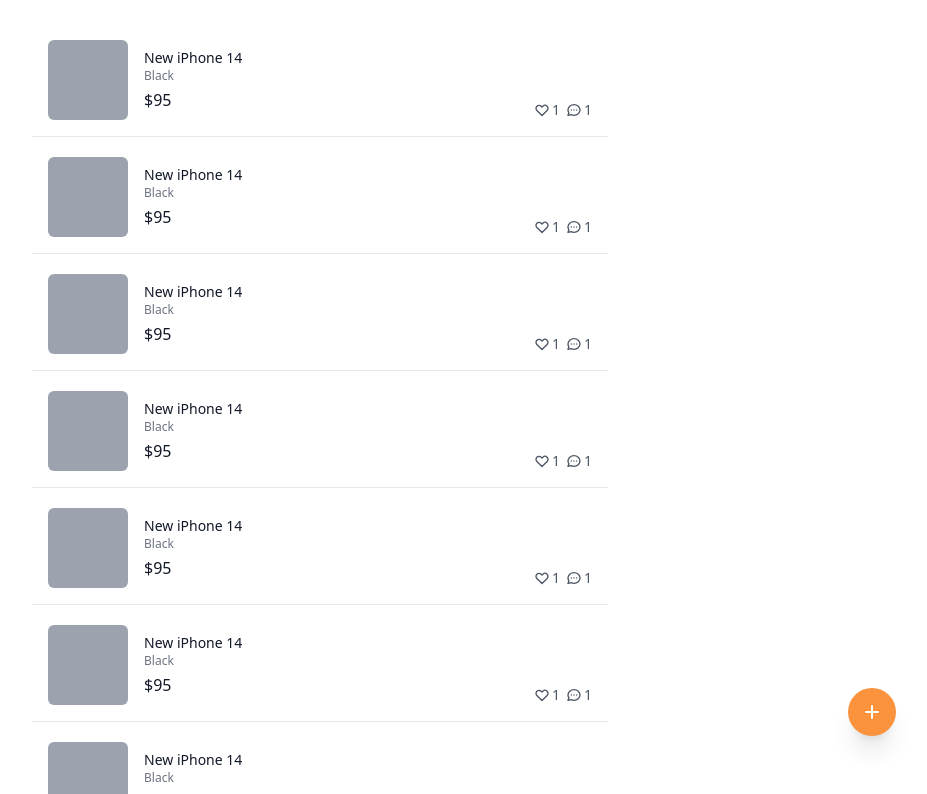
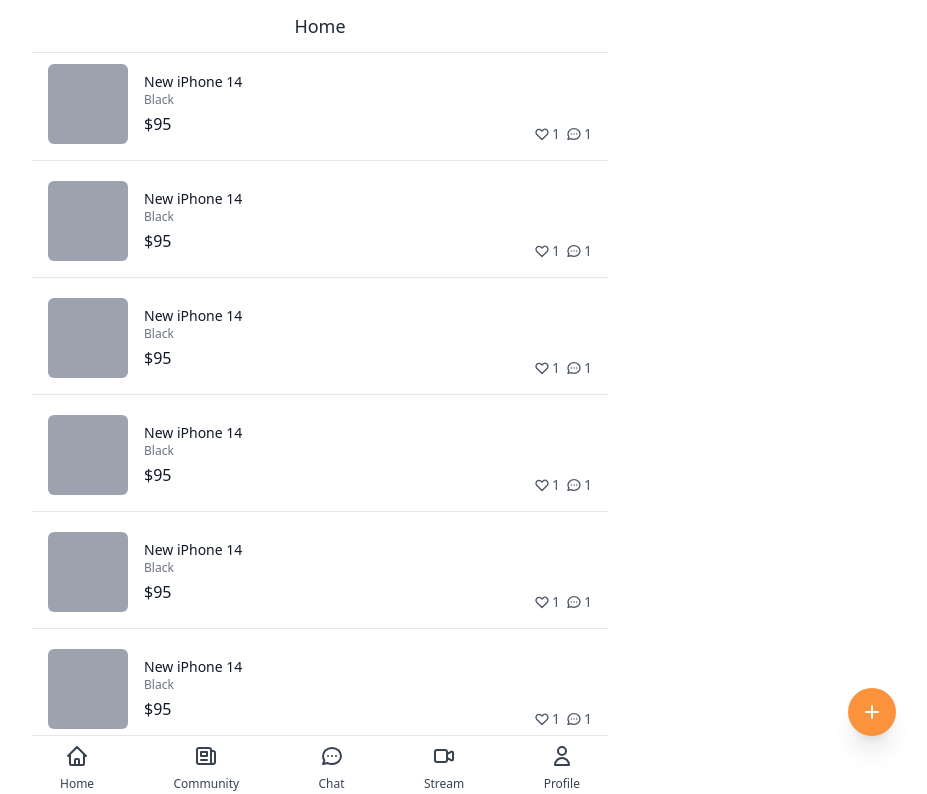
Before and after one commit to gyulsbox/Re_earth, a Next.js app: page / in a window 1280 px wide. Shown: the top 794 px of the page, without its empty margins (320-1247 px from the left). Built offline with nearby package versions, Linux system fonts and the light colour scheme.

Commit message:
feat: add Layout on index

```diff
--- a/pages/index.tsx
+++ b/pages/index.tsx
@@ -1,15 +1,17 @@
 import type { NextPage } from "next";
+import Layout from '../components/layouts/layout';
 
 const Home: NextPage = () => {
   return (
-    <div className='flex flex-col space-y-5 py-10'>
+    <Layout title='Home' hasTabBar>
+      <div className='flex flex-col space-y-5'>
         {new Array(10).fill(1).map((_, i) => (
           <div
             key={i}
             className='flex border-b pb-4 px-4 cursor-pointer justify-between'
           >
             <div className='flex space-x-4'>
-            <div className='w-20 h-20 bg-gray-400 rounded-md'/>
+              <div className='w-20 h-20 bg-gray-400 rounded-md' />
               <div className='pt-2 flex flex-col'>
                 <h3 className='text-sm font-medium text-gray-900'>
                   New iPhone 14
@@ -78,6 +80,7 @@
           </svg>
         </button>
       </div>
+    </Layout>
   );
 };
 
```
Lines whose indentation alone changed are shown as unchanged.
